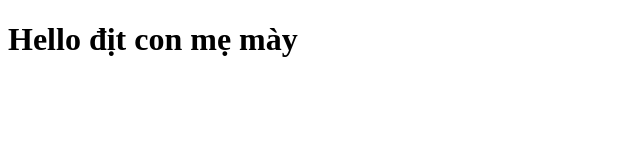
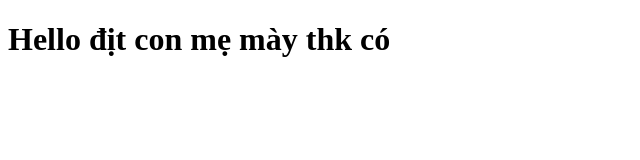
Before and after one commit to hoangkimca/git-hub-music-player, a plain HTML site: page index.html in a window 1280 px wide. Shown: the whole page, without its empty margins (0-640 px from the left). Drawn offline with Linux system fonts and the light colour scheme.

Commit message:
Update index.html

```diff
--- a/index.html
+++ b/index.html
@@ -7,6 +7,6 @@
     <title>Document</title>
 </head>
 <body>
-    <h1>Hello địt con mẹ mày</h1>
+    <h1>Hello địt con mẹ mày thk có</h1>
 </body>
 </html>
```
